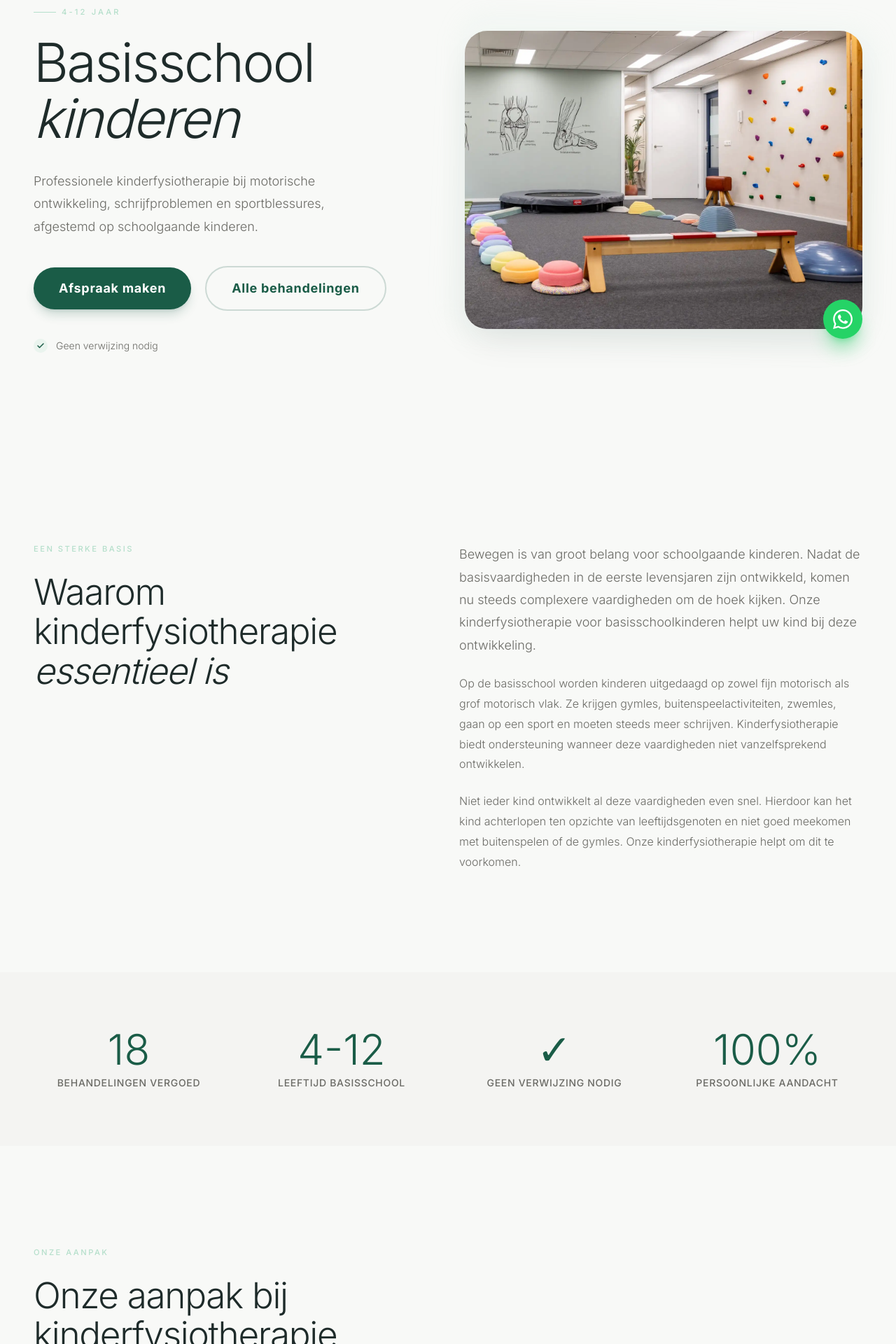
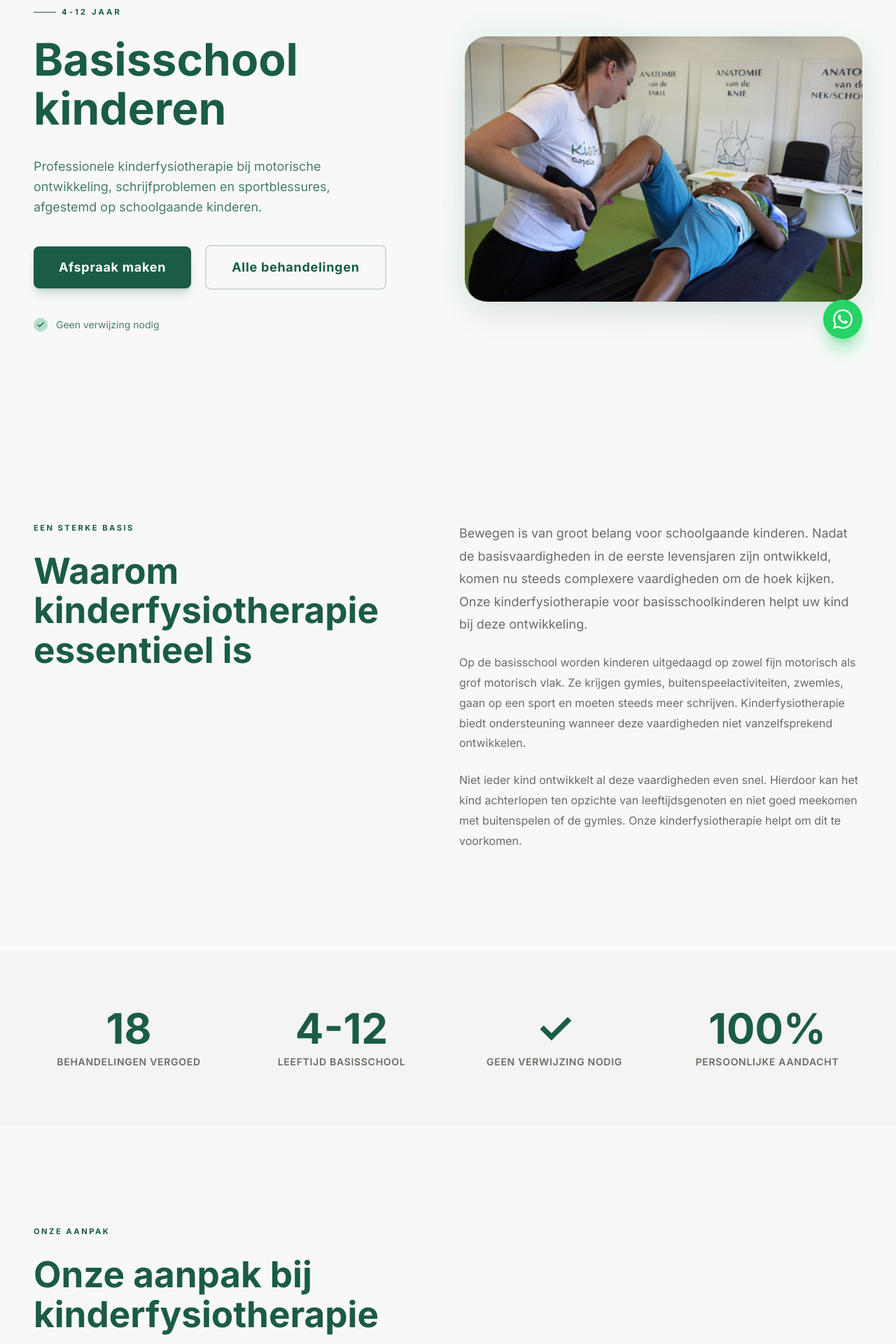
Before and after one commit to Maximustopdeals/kidsfysio-capelle-next-js, a Next.js app: page /basisschool in a window 1280 px wide. Shown: the part 220-2140 px from the top of the page at 70% size. Built offline with nearby package versions, Linux system fonts and the light colour scheme.

Commit message:
Refactor page styles and update image source
Updated text styles and colors for improved consistency and readability. Changed image source and aspect ratio for better display.

```diff
--- a/src/app/basisschool/page.tsx
+++ b/src/app/basisschool/page.tsx
@@ -43,7 +43,7 @@ const indications = [
   "Slechte houding",
   "Sportblessure",
   "Angst voor bewegen",
-  "Tenenlopen",
+  "Tenelopen",
   "Knieklachten",
   "Schrijfproblemen",
   "Snel moe",
@@ -68,40 +68,38 @@ export default function BasisschoolPage() {
 
           <div className="flex flex-col items-start z-10">
             <FadeIn>
-              <p className="text-[0.7rem] font-medium tracking-[0.28em] uppercase text-sage mb-6 flex items-center gap-2">
-                <span className="w-8 h-[1px] bg-sage inline-block"></span>
+              <p className="text-[0.7rem] font-bold tracking-[0.28em] uppercase text-forest mb-6 flex items-center gap-2">
+                <span className="w-8 h-[1px] bg-forest inline-block"></span>
                 4-12 jaar
               </p>
             </FadeIn>
 
             <FadeIn delay={0.12}>
-              <h1 className="font-serif text-[clamp(3.25rem,6vw,5.5rem)] font-light leading-[1.05] tracking-[-0.03em] text-charcoal mb-8">
-                Basisschool
-                <br />
-                <em className="italic font-light">kinderen</em>
+              <h1 className="text-[clamp(2.5rem,5vw,4.5rem)] font-bold leading-[1.1] text-forest mb-8">
+                Basisschool kinderen
               </h1>
             </FadeIn>
 
             <FadeIn delay={0.28}>
-              <p className="text-[1.05rem] lg:text-lg text-muted max-w-md leading-[1.8] font-light mb-10">
+              <p className="text-lg text-forest/80 max-w-md leading-relaxed mb-10">
                 Professionele kinderfysiotherapie bij motorische ontwikkeling, schrijfproblemen en sportblessures, afgestemd op schoolgaande kinderen.
               </p>
             </FadeIn>
 
             <FadeIn delay={0.4}>
               <div className="flex flex-wrap items-center gap-5">
-                <Button href="/contact/" variant="primary" size="lg">
+                <Button href="/contact/" className="bg-forest text-white hover:bg-charcoal shadow-lg border-none rounded-lg px-8 py-4" size="lg">
                   Afspraak maken
                 </Button>
-                <Button href="/behandelingen/" variant="outline" size="lg">
+                <Button href="/behandelingen/" variant="outline" className="border-forest text-forest hover:bg-forest hover:text-white rounded-lg px-8 py-4" size="lg">
                   Alle behandelingen
                 </Button>
               </div>
             </FadeIn>
 
             <FadeIn delay={0.5}>
-              <div className="mt-10 flex items-center gap-3 text-sm text-muted font-light">
-                <span className="flex items-center justify-center w-5 h-5 rounded-full bg-brand-mint/20 text-brand-primary">
+              <div className="mt-10 flex items-center gap-3 text-sm text-forest/80">
+                <span className="flex items-center justify-center w-5 h-5 rounded-full bg-sage text-forest">
                   <svg width="12" height="12" viewBox="0 0 24 24" fill="none" stroke="currentColor" strokeWidth="3" strokeLinecap="round" strokeLinejoin="round"><path d="M20 6L9 17l-5-5" /></svg>
                 </span>
                 Geen verwijzing nodig
@@ -111,16 +109,17 @@ export default function BasisschoolPage() {
 
           <div className="relative w-full">
             <FadeIn delay={0.2} direction="left">
-              <div className="absolute -inset-4 bg-brand-mint/10 rounded-[2.5rem] transform rotate-2 blur-lg"></div>
+              <div className="absolute -inset-4 bg-sage/20 rounded-[2.5rem] transform rotate-2 blur-lg"></div>
 
-              <div className="relative aspect-[4/3] rounded-[2rem] overflow-hidden shadow-2xl shadow-charcoal/10">
+              {/* AANGEPAST: Nieuwe foto en aspect-[3/2] voor de verhouding 2560x1708 */}
+              <div className="relative aspect-[3/2] rounded-[2rem] overflow-hidden shadow-2xl shadow-charcoal/10">
                 <Image
-                  src="/images/afbeelding-KidsFysioCapelle-oefenzaal.webp"
-                  alt="Oefenzaal kinderfysiotherapie Kids Fysio Capelle"
+                  src="/images/Kinderfysio-basisschool-kids-fysio-Capelle.webp"
+                  alt="Kinderfysiotherapie voor basisschoolkinderen bij Kids Fysio Capelle"
                   fill
                   priority
                   quality={100}
-                  className="object-cover object-center"
+                  className="object-cover object-center transition-transform duration-700 hover:scale-105"
                   sizes="(max-width: 1024px) 100vw, 50vw"
                 />
               </div>
@@ -136,25 +135,23 @@ export default function BasisschoolPage() {
           <div className="grid grid-cols-1 lg:grid-cols-12 gap-12 lg:gap-8">
             <div className="lg:col-span-5">
               <FadeIn>
-                <p className="text-[0.7rem] font-medium tracking-[0.22em] uppercase text-sage mb-6">
+                <p className="text-[0.7rem] font-bold tracking-[0.22em] uppercase text-forest mb-6">
                   Een sterke basis
                 </p>
-                <h2 className="font-serif text-[clamp(2.25rem,4vw,3.5rem)] font-light tracking-[-0.025em] text-charcoal leading-[1.1]">
-                  Waarom kinderfysiotherapie
-                  <br />
-                  <em className="italic">essentieel is</em>
+                <h2 className="text-[clamp(2.25rem,4vw,3.5rem)] font-bold text-forest leading-[1.1]">
+                  Waarom kinderfysiotherapie essentieel is
                 </h2>
               </FadeIn>
             </div>
             <div className="lg:col-span-6 lg:col-start-7">
               <FadeIn delay={0.15}>
-                <p className="text-muted text-lg leading-[1.8] font-light">
+                <p className="text-muted text-lg leading-[1.8]">
                   Bewegen is van groot belang voor schoolgaande kinderen. Nadat de basisvaardigheden in de eerste levensjaren zijn ontwikkeld, komen nu steeds complexere vaardigheden om de hoek kijken. Onze kinderfysiotherapie voor basisschoolkinderen helpt uw kind bij deze ontwikkeling.
                 </p>
-                <p className="mt-6 text-muted leading-[1.8] font-light">
+                <p className="mt-6 text-muted leading-[1.8]">
                   Op de basisschool worden kinderen uitgedaagd op zowel fijn motorisch als grof motorisch vlak. Ze krijgen gymles, buitenspeelactiviteiten, zwemles, gaan op een sport en moeten steeds meer schrijven. Kinderfysiotherapie biedt ondersteuning wanneer deze vaardigheden niet vanzelfsprekend ontwikkelen.
                 </p>
-                <p className="mt-6 text-muted leading-[1.8] font-light">
+                <p className="mt-6 text-muted leading-[1.8]">
                   Niet ieder kind ontwikkelt al deze vaardigheden even snel. Hierdoor kan het kind achterlopen ten opzichte van leeftijdsgenoten en niet goed meekomen met buitenspelen of de gymles. Onze kinderfysiotherapie helpt om dit te voorkomen.
                 </p>
               </FadeIn>
@@ -169,26 +166,26 @@ export default function BasisschoolPage() {
           <div className="grid grid-cols-2 lg:grid-cols-4 gap-8 text-center">
             <FadeIn>
               <div className="flex flex-col items-center">
-                <span className="font-serif text-5xl lg:text-6xl font-light text-brand-primary mb-2">18</span>
-                <span className="text-sm font-medium text-muted uppercase tracking-wider">Behandelingen vergoed</span>
+                <span className="text-5xl lg:text-6xl font-bold text-forest mb-2">18</span>
+                <span className="text-sm font-semibold text-muted uppercase tracking-wider">Behandelingen vergoed</span>
               </div>
             </FadeIn>
             <FadeIn delay={0.1}>
               <div className="flex flex-col items-center">
-                <span className="font-serif text-5xl lg:text-6xl font-light text-brand-primary mb-2">4-12</span>
-                <span className="text-sm font-medium text-muted uppercase tracking-wider">Leeftijd basisschool</span>
+                <span className="text-5xl lg:text-6xl font-bold text-forest mb-2">4-12</span>
+                <span className="text-sm font-semibold text-muted uppercase tracking-wider">Leeftijd basisschool</span>
               </div>
             </FadeIn>
             <FadeIn delay={0.2}>
               <div className="flex flex-col items-center">
-                <span className="font-serif text-5xl lg:text-6xl font-light text-brand-primary mb-2">✓</span>
-                <span className="text-sm font-medium text-muted uppercase tracking-wider">Geen verwijzing nodig</span>
+                <span className="text-5xl lg:text-6xl font-bold text-forest mb-2">✓</span>
+                <span className="text-sm font-semibold text-muted uppercase tracking-wider">Geen verwijzing nodig</span>
               </div>
             </FadeIn>
             <FadeIn delay={0.3}>
               <div className="flex flex-col items-center">
-                <span className="font-serif text-5xl lg:text-6xl font-light text-brand-primary mb-2">100%</span>
-                <span className="text-sm font-medium text-muted uppercase tracking-wider">Persoonlijke aandacht</span>
+                <span className="text-5xl lg:text-6xl font-bold text-forest mb-2">100%</span>
+                <span className="text-sm font-semibold text-muted uppercase tracking-wider">Persoonlijke aandacht</span>
               </div>
             </FadeIn>
           </div>
@@ -200,13 +197,13 @@ export default function BasisschoolPage() {
         <div className="mx-auto max-w-7xl px-6 lg:px-12">
           <FadeIn>
             <div className="max-w-2xl mb-16 lg:mb-24">
-              <p className="text-[0.7rem] font-medium tracking-[0.22em] uppercase text-sage mb-6">
+              <p className="text-[0.7rem] font-bold tracking-[0.22em] uppercase text-forest mb-6">
                 Onze aanpak
               </p>
-              <h2 className="font-serif text-[clamp(2.25rem,4vw,3.5rem)] font-light tracking-[-0.025em] text-charcoal leading-[1.1]">
+              <h2 className="text-[clamp(2.25rem,4vw,3.5rem)] font-bold text-forest leading-[1.1]">
                 Onze aanpak bij kinderfysiotherapie
               </h2>
-              <p className="mt-6 text-muted text-lg leading-[1.8] font-light">
+              <p className="mt-6 text-muted text-lg leading-[1.8]">
                 Wij werken volgens een bewezen methode die aansluit bij de belevingswereld van uw kind.
               </p>
             </div>
@@ -216,7 +213,7 @@ export default function BasisschoolPage() {
             {approach.map((item, i) => (
               <FadeIn key={item.title} delay={i * 0.1}>
                 <div className="bg-white p-8 rounded-[1.5rem] shadow-sm hover:shadow-xl hover:-translate-y-2 transition-all duration-500 border border-charcoal/5 h-full">
-                  <div className="w-14 h-14 bg-brand-light rounded-full flex items-center justify-center text-brand-primary mb-8">
+                  <div className="w-14 h-14 bg-sage rounded-full flex items-center justify-center text-forest mb-8">
                     {item.icon === "target" && (
                       <svg width="24" height="24" viewBox="0 0 24 24" fill="none" stroke="currentColor" strokeWidth="1.5" strokeLinecap="round" strokeLinejoin="round"><circle cx="12" cy="12" r="10"/><circle cx="12" cy="12" r="6"/><circle cx="12" cy="12" r="2"/></svg>
                     )}
@@ -230,8 +227,8 @@ export default function BasisschoolPage() {
                       <svg width="24" height="24" viewBox="0 0 24 24" fill="none" stroke="currentColor" strokeWidth="1.5" strokeLinecap="round" strokeLinejoin="round"><path d="M20.84 4.61a5.5 5.5 0 0 0-7.78 0L12 5.67l-1.06-1.06a5.5 5.5 0 0 0-7.78 7.78l1.06 1.06L12 21.23l7.78-7.78 1.06-1.06a5.5 5.5 0 0 0 0-7.78z"/></svg>
                     )}
                   </div>
-                  <h3 className="font-serif text-xl font-light text-charcoal mb-3">{item.title}</h3>
-                  <p className="text-muted text-sm leading-relaxed font-light">{item.text}</p>
+                  <h3 className="text-xl font-bold text-forest mb-3">{item.title}</h3>
+                  <p className="text-muted text-sm leading-relaxed">{item.text}</p>
                 </div>
               </FadeIn>
             ))}
@@ -244,13 +241,13 @@ export default function BasisschoolPage() {
         <div className="mx-auto max-w-7xl px-6 lg:px-12">
           <FadeIn>
             <div className="max-w-2xl mb-16">
-              <p className="text-[0.7rem] font-medium tracking-[0.22em] uppercase text-sage mb-6">
+              <p className="text-[0.7rem] font-bold tracking-[0.22em] uppercase text-forest mb-6">
                 Indicaties
               </p>
-              <h2 className="font-serif text-[clamp(2.25rem,4vw,3.5rem)] font-light tracking-[-0.025em] text-charcoal mb-6 leading-[1.1]">
+              <h2 className="text-[clamp(2.25rem,4vw,3.5rem)] font-bold text-forest mb-6 leading-[1.1]">
                 Indicaties voor kinderfysiotherapie
               </h2>
-              <p className="text-muted text-lg leading-[1.8] font-light">
+              <p className="text-muted text-lg leading-[1.8]">
                 Herkenbaar bij uw kind? Wij helpen graag bij deze en andere indicaties.
               </p>
             </div>
@@ -259,14 +256,14 @@ export default function BasisschoolPage() {
             {indications.map((item, i) => (
               <FadeIn key={item} delay={i * 0.03}>
                 <div className="flex items-start gap-3 py-3 border-t border-charcoal/10">
-                  <span className="text-brand-primary text-sm mt-0.5">✓</span>
-                  <span className="text-charcoal font-light text-sm">{item}</span>
+                  <span className="text-forest text-sm mt-0.5">✓</span>
+                  <span className="text-charcoal text-sm">{item}</span>
                 </div>
               </FadeIn>
             ))}
           </div>
           <FadeIn delay={0.3}>
-            <p className="mt-12 text-muted font-light text-sm">
+            <p className="mt-12 text-muted text-sm">
               Staat de indicatie er niet tussen? Neem contact op voor persoonlijk advies over kinderfysiotherapie voor basisschoolkinderen.
             </p>
           </FadeIn>
@@ -277,29 +274,29 @@ export default function BasisschoolPage() {
       <section className="py-28 lg:py-40 bg-cream">
         <div className="mx-auto max-w-4xl px-6 text-center">
           <FadeIn>
-            <h2 className="font-serif text-[clamp(2.25rem,4vw,3.5rem)] font-light tracking-[-0.025em] text-charcoal leading-[1.1]">
+            <h2 className="text-[clamp(2.25rem,4vw,3.5rem)] font-bold text-forest leading-[1.1]">
               Heeft uw kind hulp nodig bij de motorische ontwikkeling?
             </h2>
-            <p className="mt-6 text-muted leading-relaxed font-light text-lg mb-12">
+            <p className="mt-6 text-muted leading-relaxed text-lg mb-12">
               Onze gespecialiseerde kinderfysiotherapeuten helpen uw kind met plezier te leren bewegen en zich optimaal te ontwikkelen met kinderfysiotherapie voor basisschoolkinderen.
             </p>
 
             <div className="flex flex-wrap justify-center gap-x-8 gap-y-4 mb-12">
               {badges.map((badge) => (
                 <div key={badge} className="flex items-center gap-2">
-                  <span className="text-brand-primary flex-shrink-0">
+                  <span className="text-forest flex-shrink-0">
                     <svg width="18" height="18" viewBox="0 0 24 24" fill="none" stroke="currentColor" strokeWidth="2.5" strokeLinecap="round" strokeLinejoin="round"><path d="M20 6L9 17l-5-5" /></svg>
                   </span>
-                  <span className="text-sm font-medium text-charcoal">{badge}</span>
+                  <span className="text-sm font-semibold text-charcoal">{badge}</span>
                 </div>
               ))}
             </div>
 
             <div className="flex flex-wrap justify-center gap-5">
-              <Button href="/contact/" variant="primary" size="lg">
+              <Button href="/contact/" className="bg-forest text-white hover:bg-charcoal shadow-lg border-none rounded-lg px-8 py-4" size="lg">
                 Afspraak maken
               </Button>
-              <Button href="tel:0103032575" variant="outline" size="lg">
+              <Button href="tel:0103032575" variant="outline" className="border-forest text-forest hover:bg-forest hover:text-white rounded-lg px-8 py-4" size="lg">
                 Bel 010 303 2575
               </Button>
             </div>
```
